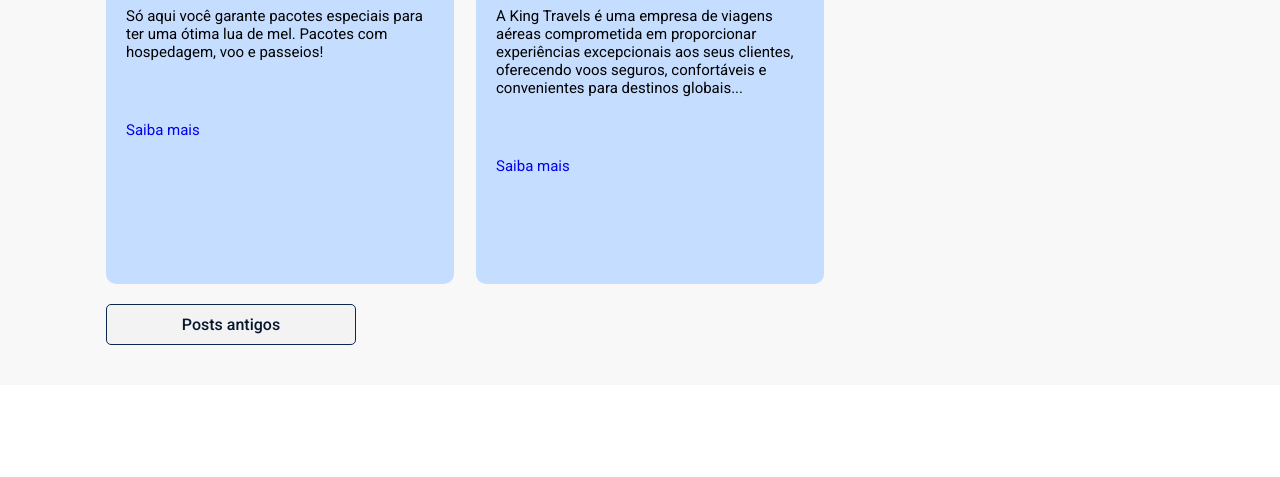
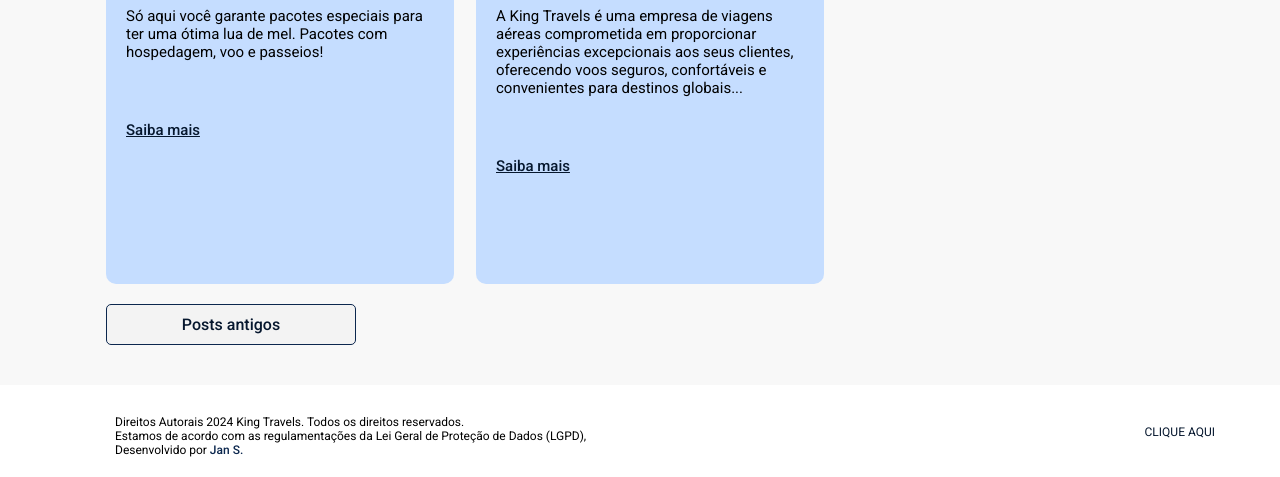
Before and after one commit to devjanrs/kingtravels, a plain HTML site: page index.html in a window 1280 px wide. Shown: the part 1609-2086 px from the top of the page. Before the commit the page ends 1994 px from the top, so only its background shows below. Drawn offline with nearby package versions, Linux system fonts and the light colour scheme; a script that the page names is missing.

Commit message:
updates v2

```diff
--- a/assets/style.css
+++ b/assets/style.css
@@ -39,6 +39,7 @@ html {
     width: 100px;
     height: 100px;
     margin-top: 0.5rem;
+    cursor: pointer;
 }
 
 .content .list-menu {
@@ -135,6 +136,13 @@ section.conteudos {
     height: 20%;
     text-decoration: none;
     font-size: 1.5rem;
+}
+
+.pacotes footer a {
+    text-decoration: none;
+    color: #06172e;
+    font-weight: 500;
+    text-decoration: underline;
 }
 /*Fim do pacotes*/
 
@@ -248,11 +256,53 @@ section.conteudos {
 }
 
 .btns:hover {
-    background-color: #0C274E;
-    color: #f3f3f3;
+    background-color: #C5DDFF;
+    color: #06172e;
+    border: 1px solid #C5DDFF;
     border-top-left-radius: 40px;
     border-bottom-right-radius: 40px;
     transform: scale(1.05);
 }
+/*Fim de Outros posts */
 
-/*Fim de Outros posts */
+/* Rodape */
+.rodape {
+    margin-top: 3rem;
+    margin-bottom: 2rem;
+    width: 100%;
+    display: flex;
+    flex-direction: row;
+    font-size: 12px;
+}
+
+.direitos {
+    margin-left: 115px;
+    margin-bottom: 2rem;
+}
+
+.direitos a {
+    text-decoration: none;
+    color: #0C274E;
+    font-weight: 500;
+}
+
+.click {
+    position: absolute;
+    right: 0;
+    text-transform: uppercase;
+    margin-right: 65px;
+    text-decoration: none;
+    align-items: center;
+    padding: 10px 0;
+}
+
+.click a {
+    text-decoration: none;
+    color: #06172e;
+    transition: 0.2s;
+}
+
+.click a:hover {
+    color: #FBA708;
+}
+/*Fim do Rodape */
--- a/index.html
+++ b/index.html
@@ -147,5 +147,17 @@
             </div>
         </div>
     </section>
+
+    <footer class="rodape">
+        <div class="direitos">
+            Direitos Autorais 2024 King Travels. Todos os direitos reservados. <br>
+            Estamos de acordo com as regulamentações da Lei Geral de Proteção de Dados (LGPD), <br>
+            Desenvolvido por <a href="https://github.com/jrspekter" target="_blank">Jan S.</a>
+        </div>
+
+        <div class="click">
+            <a href="#">Clique aqui</a>
+        </div>
+    </footer>
 </body>
 </html>
```
